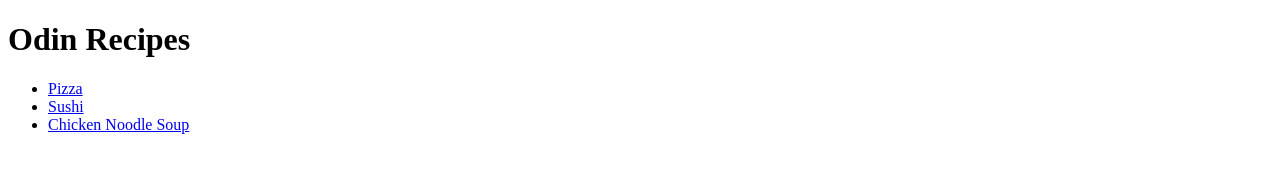
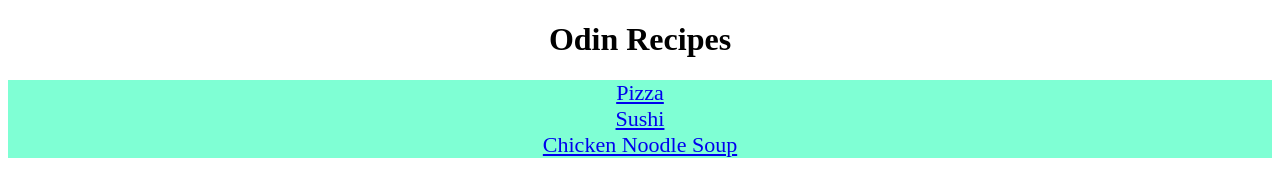
Before and after one commit to DustynG/odin-recipes, a plain HTML site: page index.html in a window 1280 px wide. Drawn offline with Linux system fonts and the light colour scheme.

Commit message:
Add id and class names to indexfile and clean up look of recipe homepage

```diff
--- a/index.html
+++ b/index.html
@@ -7,11 +7,11 @@
     <link rel="stylesheet" href="styles.css">
 </head>
 <body>
-    <h1>Odin Recipes</h1>
-    <ul>
-        <li><a href="recipes/pizza.html" target="_blank" rel="noopener noreferrer">Pizza</a></li>
-        <li><a href="recipes/sushi.html" target="_blank" rel="noopener noreferrer">Sushi</a></li>
-        <li><a href="recipes/chicken-noodle-soup.html" target="_blank" rel="noopener noreferrer">Chicken Noodle Soup</a></li>
-    </ul>
+    <h1 id="header">Odin Recipes</h1>
+
+        <div class="food-name"><a href="recipes/pizza.html" target="_blank" rel="noopener noreferrer">Pizza</a></li>
+        <div class="food-name"><a href="recipes/sushi.html" target="_blank" rel="noopener noreferrer">Sushi</a></li>
+        <div class="food-name"><a href="recipes/chicken-noodle-soup.html" target="_blank" rel="noopener noreferrer">Chicken Noodle Soup</a></li>
+
 </body>
 </html>
--- a/styles.css
+++ b/styles.css
@@ -0,0 +1,8 @@
+.food-name,
+#header {
+    text-align: center;
+}
+.food-name {
+    font-size: 22px;
+    background-color: aquamarine;
+}
```
